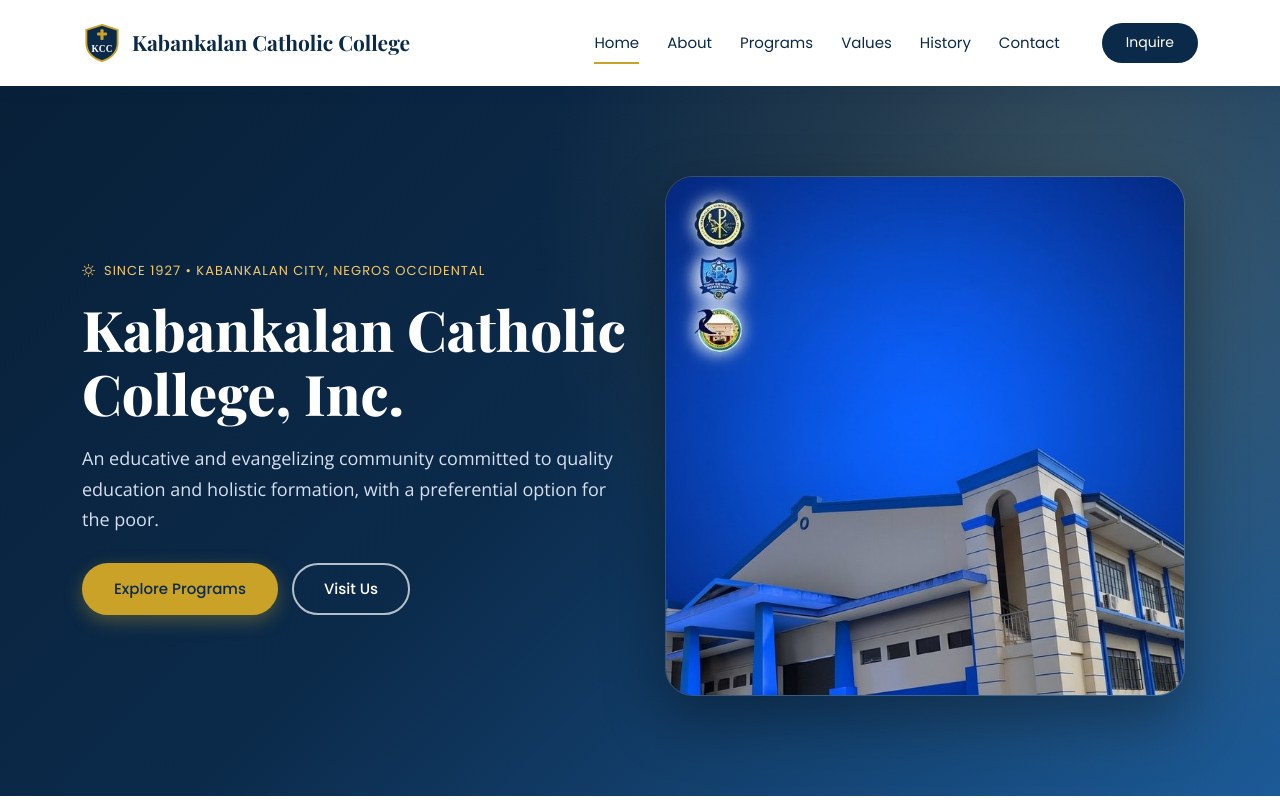
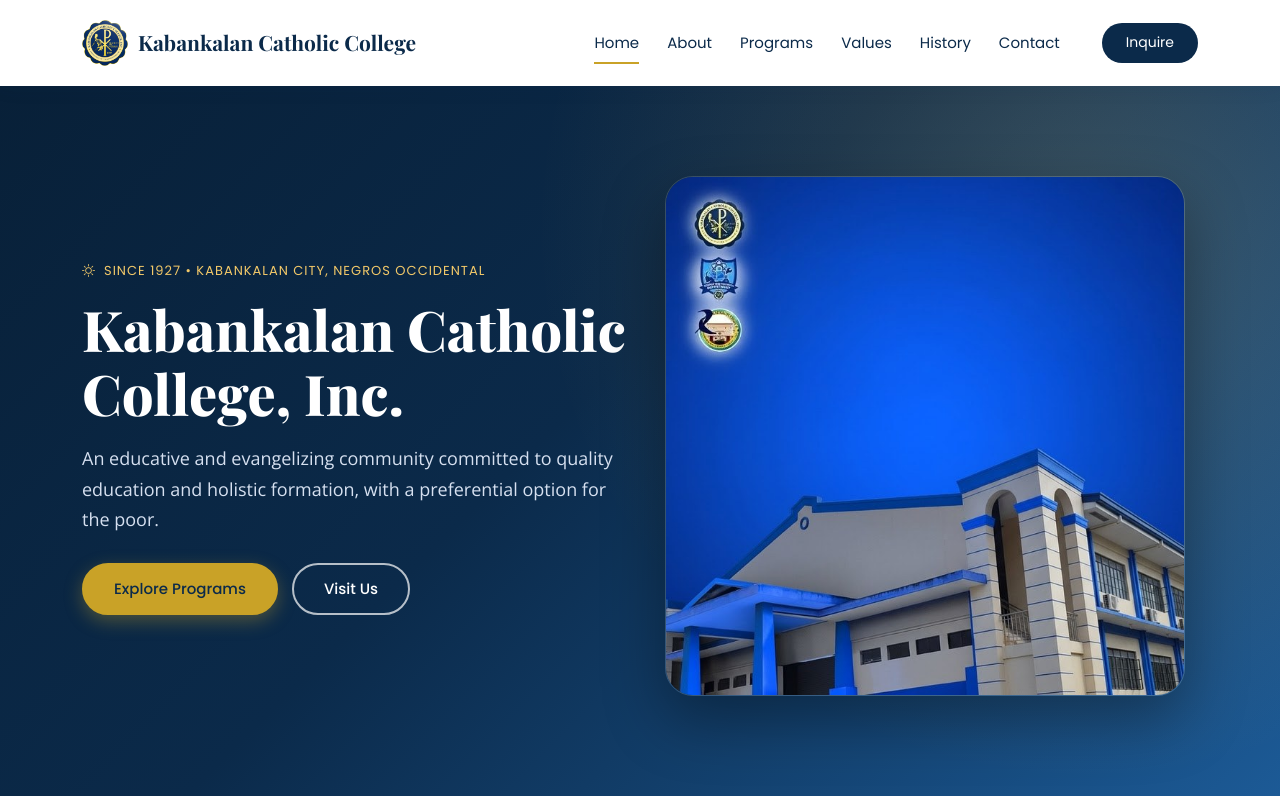
Before and after one commit to JohnCrisEgca/egca-project-2, a plain HTML site: page index.html in a window 1280 px wide. Shown: the top 800 px of the page. Drawn offline with nearby package versions, Linux system fonts and the light colour scheme.

Commit message:
Use the official school seal as the logo and favicon

```diff
--- a/index.html
+++ b/index.html
@@ -10,7 +10,7 @@
   <meta name="keywords" content="Kabankalan Catholic College, KCC, Kabankalan City, Negros Occidental, Catholic school">
 
   <!-- Favicons -->
-  <link href="assets/img/logo.svg" rel="icon" type="image/svg+xml">
+  <link href="assets/img/logo.png" rel="icon" type="image/png">
 
   <!-- Fonts -->
   <link href="https://fonts.googleapis.com" rel="preconnect">
@@ -39,7 +39,7 @@
     <div class="container-fluid container-xl position-relative d-flex align-items-center">
 
       <a href="#hero" class="logo d-flex align-items-center me-auto">
-        <img src="assets/img/logo.svg" alt="KCC monogram" width="40" height="40">
+        <img src="assets/img/logo.png" alt="Kabankalan Catholic College seal" width="46" height="46">
         <span class="sitename"><span class="d-none d-md-inline">Kabankalan Catholic College</span><span class="d-md-none">KCC</span></span>
       </a>
 
@@ -398,7 +398,7 @@
       <div class="row gy-4">
         <div class="col-lg-5 col-md-12 footer-about">
           <a href="#hero" class="logo d-flex align-items-center">
-            <img src="assets/img/logo.svg" alt="KCC monogram" width="44" height="44">
+            <img src="assets/img/logo.png" alt="Kabankalan Catholic College seal" width="60" height="60">
             <span class="sitename">Kabankalan Catholic College, Inc.</span>
           </a>
           <p class="mt-3">An educative and evangelizing community in Kabankalan City, Negros Occidental, forming learners in faith, excellence and service since 1927.</p>
```
Also changed, not shown: assets/img/logo.png (added), assets/img/logo.svg (deleted), 1 other file.
